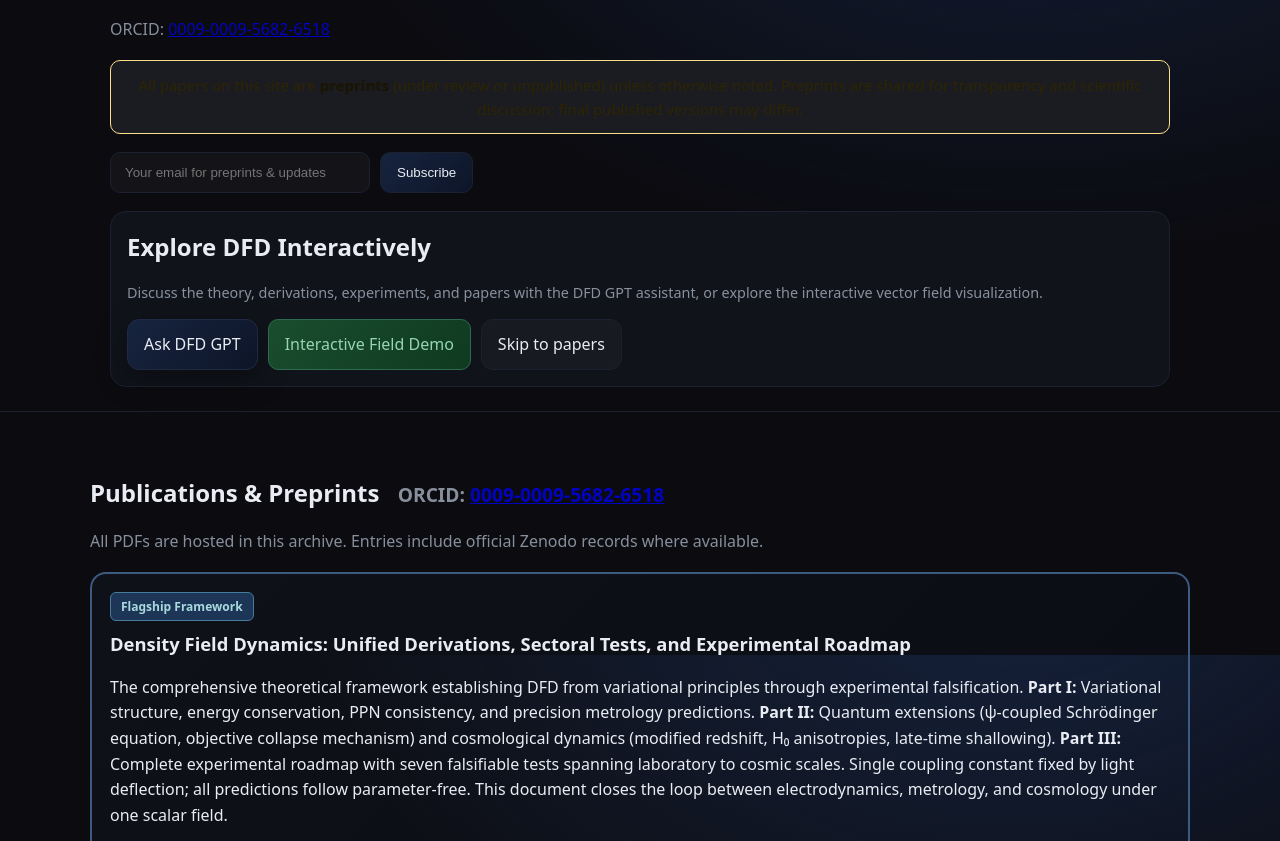
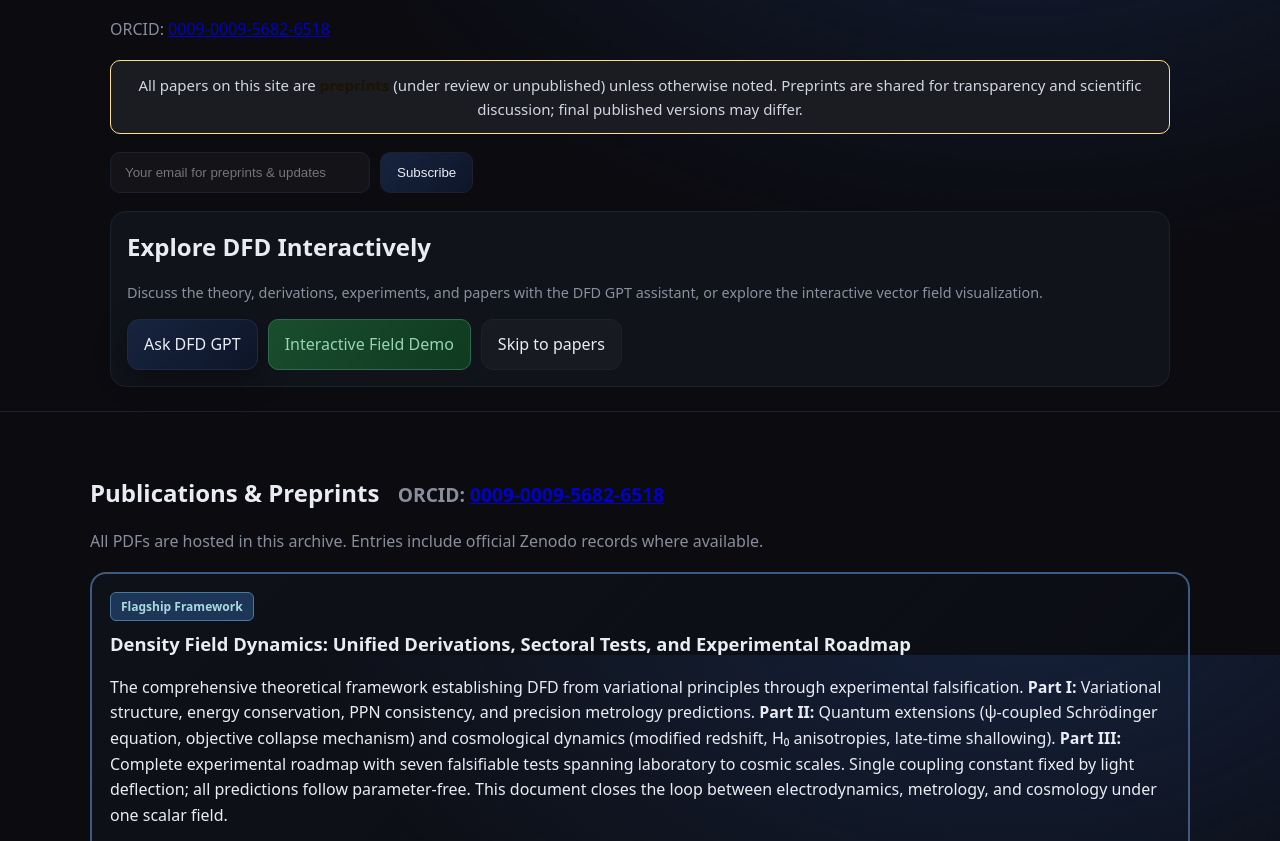
Before and after one commit to galcock/densityfielddynamics, a plain HTML site: page index.html in a window 1280 px wide. Shown: the part 945-1786 px from the top of the page. Drawn offline with Linux system fonts and the light colour scheme.

Commit message:
Update index.html

```diff
--- a/index.html
+++ b/index.html
@@ -89,7 +89,7 @@
     .btn:hover{background:rgba(255,255,255,.06)}
     .btn.primary{background:linear-gradient(135deg,#17243f,#0d1528); border-color:#1f2a42}
     .small{font-size:.9em}
-    .disclaimer { background:#1a1c22; border:1px solid #ffe08a; padding:12px 16px; border-radius:10px; margin:18px 0; font-size:15px; text-align:center; color:#2f2400; }
+    .disclaimer { background:#1a1c22; border:1px solid #ffe08a; padding:12px 16px; border-radius:10px; margin:18px 0; font-size:15px; text-align:center; color:#d2d6e0; }
     .disclaimer strong{color:#1a1400}
     .demo-link{display:inline-flex;align-items:center;gap:8px;padding:10px 16px;background:linear-gradient(135deg,#1a4d2e,#0f3a20);border:1px solid #2d6a4f;border-radius:10px;color:#95d5b2;text-decoration:none;font-weight:500;transition:all .2s}
     .demo-link:hover{background:linear-gradient(135deg,#2d6a4f,#1a4d2e);transform:translateY(-1px)}
```
